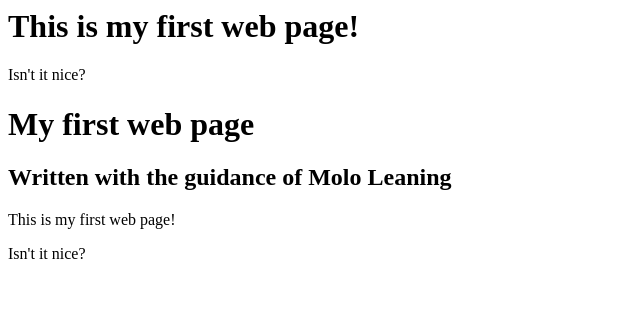
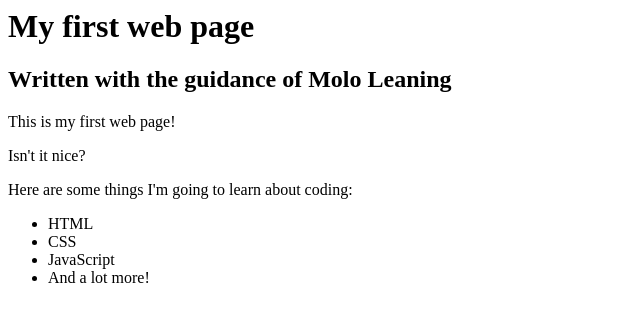
Before and after one commit to kit43/test, a plain HTML site: page index.html in a window 1280 px wide. Shown: the whole page, without its empty margins (0-640 px from the left). Drawn offline with Linux system fonts and the light colour scheme.

Commit message:
Ajout des liste non ordonnées dans la page

```diff
--- a/index.html
+++ b/index.html
@@ -1,6 +1,11 @@
-<h1>This is my first web page!</h1>
-<p>Isn't it nice?</p>
 <h1>My first web page</h1>
 <h2>Written with the guidance of Molo Leaning</h2>
 <p>This is my first web page!</p>
 <p>Isn't it nice?</p>
+<p>Here are some things I'm going to learn about coding:</p>
+<ul>
+	<li>HTML</li>
+	<li>CSS</li>
+	<li>JavaScript</li>
+	<li>And a lot more!</li>
+</ul>
```
